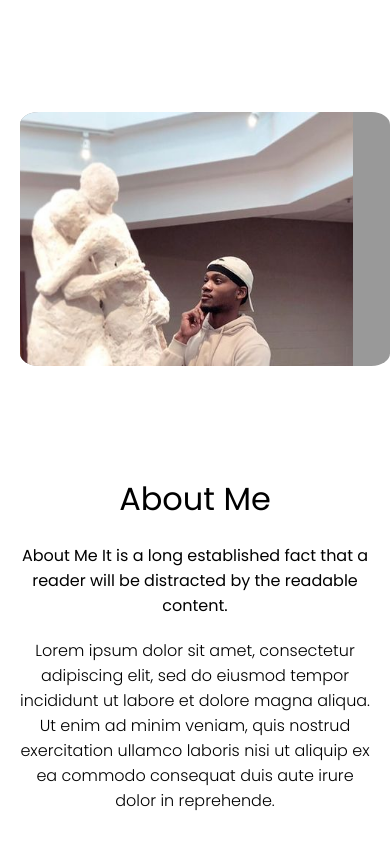
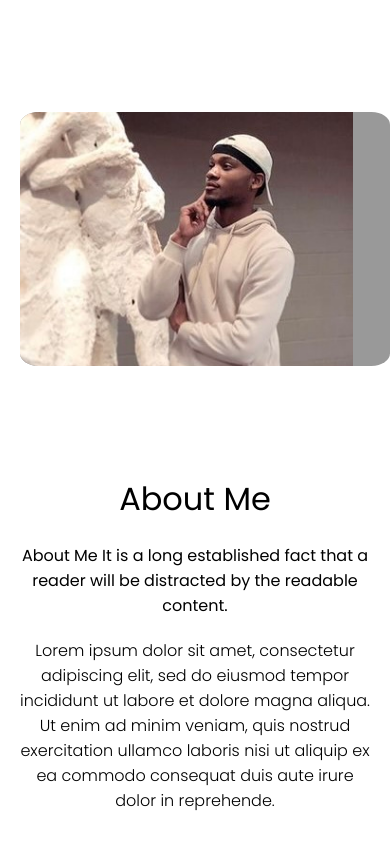
Before and after one commit to ApollosSevere/Official-Portfolio, a React app: page / in a window 390 px wide. Shown: the part 846-1696 px from the top of the page. Built offline with nearby package versions, Linux system fonts and the light colour scheme.

Commit message:
crop photo

```diff
--- a/client/components/About/About.jsx
+++ b/client/components/About/About.jsx
@@ -20,7 +20,7 @@ function About() {
             <div className="about-card-wrapper">
               <img
                 className="about-img"
-                src="/assets/img/utils/stand.jpg"
+                src="/assets/img/utils/stand.jpeg"
                 alt=""
               />
             </div>
--- a/client/components/About/about.css
+++ b/client/components/About/about.css
@@ -87,12 +87,12 @@
   position: absolute;
   content: "";
   left: 17%;
-  top: 9%;
+  top: 3%;
   /* border: 10px solid rgba(255, 255, 255, 0.6); */
   border: 7px solid #333;
   /* background-color: aqua; */
   width: 79%;
-  height: 80%;
+  height: 85%;
 }
 
 .a-award-imgContainer {
@@ -175,4 +175,8 @@
   .about-card-wrapper::before {
     display: none;
   }
+
+  .about-img {
+    background-position-x: 80%;
+  }
 }
```
Also changed, not shown: public/assets/img/utils/stand.jpeg (added), public/assets/img/utils/stand.jpg (deleted).
